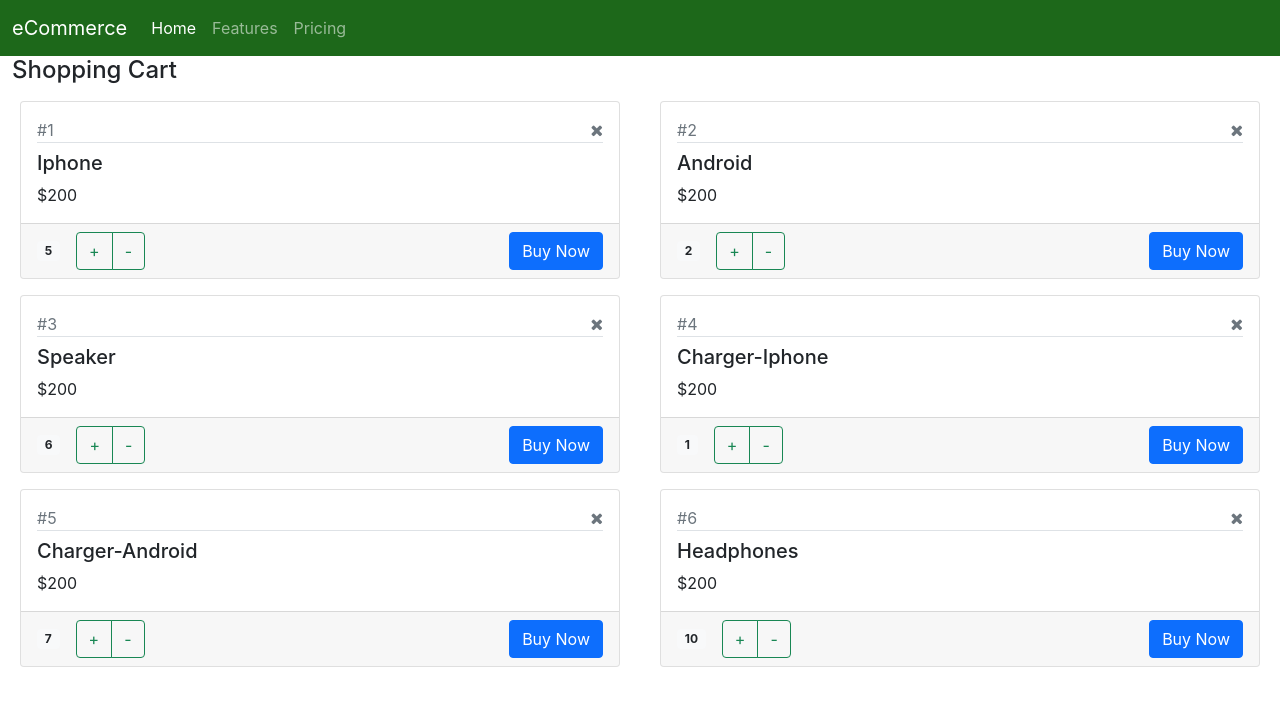
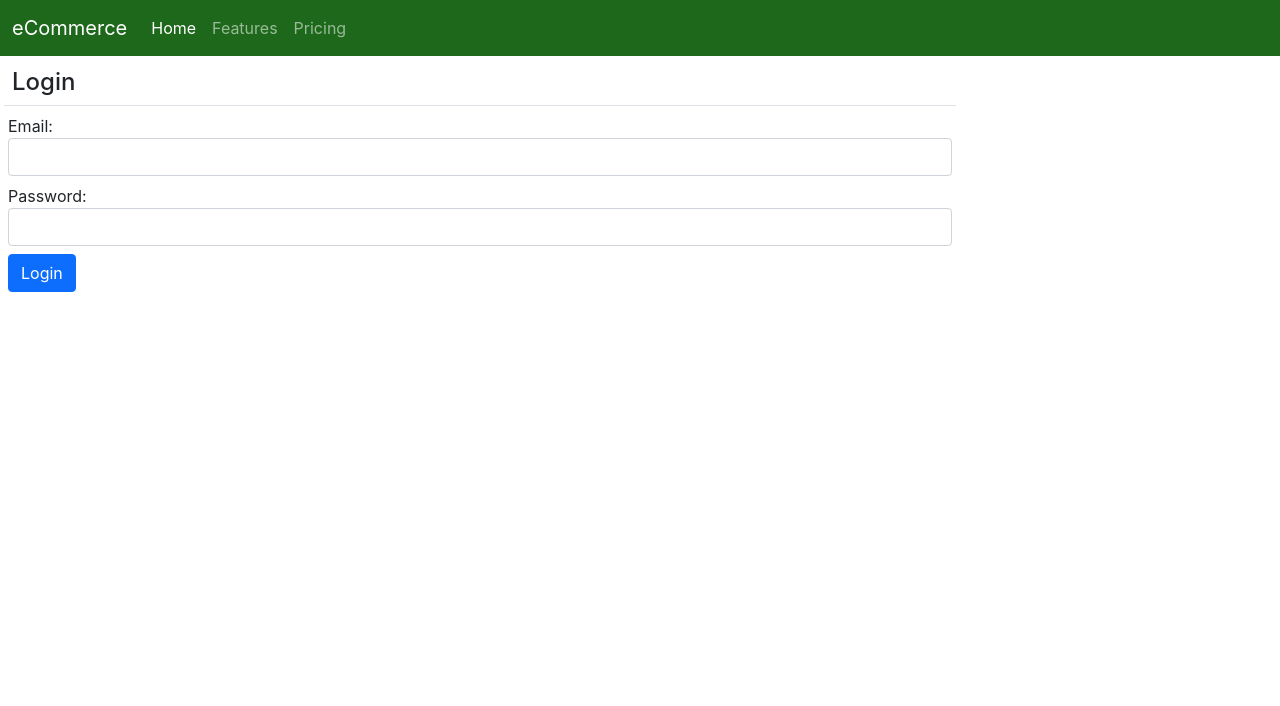
Before and after one commit to Marshnme/class-component-practice, a React (Create React App) app: page / in a window 1280 px wide. Shown: the top 706 px of the page. Built offline with nearby package versions, Linux system fonts and the light colour scheme.

Commit message:
added Login and onChange event for login

```diff
--- a/src/App.js
+++ b/src/App.js
@@ -4,12 +4,15 @@ import './App.css';
 import CustomerList from './CustomerList';
 import NavBar from "./NavBar"
 import ShoppingCart from './ShoppingCart';
+import Login from './Login';
+
 class App extends Component{
   render(){
     return(
       <>
         <NavBar/>
-        <ShoppingCart x="10"/>
+        <Login/>
+        {/* <ShoppingCart x="10"/> */}
       </>
     )
   }
--- /dev/null
+++ b/src/Login.js
@@ -0,0 +1,42 @@
+import React,{Component} from "react";
+import NavBar from "./NavBar"
+
+class Login extends Component{
+    constructor(props){
+        super(props)
+        this.state={
+            email:"",
+            password:"",
+        }
+    }
+
+    onLoginClick = () =>{
+        console.log(this.state)
+    }
+
+
+    render(){
+        return(
+        <div className="col-lg-9">
+            <h4 className="m-1 p-2 border-bottom">Login</h4>
+
+            <div className="form-group form-row m-2">
+                <label className="col-lg-4">Email:</label>
+                <input type="text" className="form-control" value={this.state.email} onChange={(e)=>{this.setState({email:e.target.value})}}></input>
+            </div>
+
+            <div className="form-group form-row m-2">
+                <label className="col-lg-4">Password:</label>
+                <input type="password" className="form-control" value={this.state.password} onChange={(e)=>{this.setState({password:e.target.value})}}></input>
+            </div>
+
+            <div className="m-2">
+                <button className="btn btn-primary" onClick={this.onLoginClick}>Login</button>
+            </div>
+
+        </div>
+        )
+    }
+}
+
+export default Login;
```
